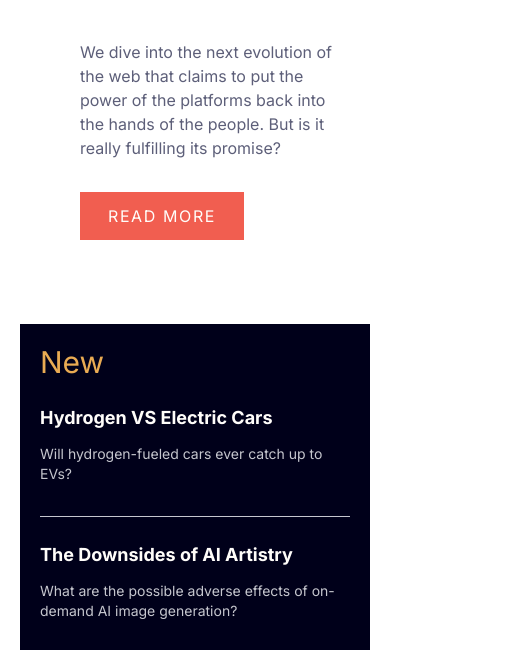
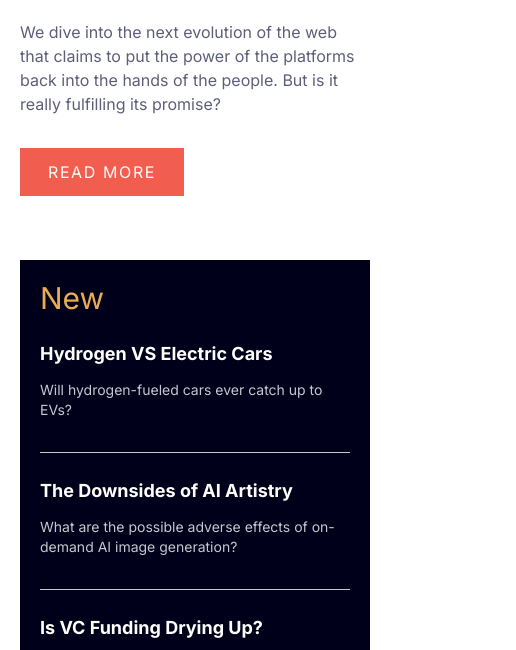
Before and after one commit to jjvega86/news-homepage-main, a website: page build/index.html in a window 390 px wide. Shown: the part 562-1212 px from the top of the page, 516 px wide, since content can reach past the window. Drawn offline with Linux system fonts and the light colour scheme.

Commit message:
🐛 FIX: Disruptions to mobile layout post-desktop layout

```diff
--- a/build/index.html
+++ b/build/index.html
@@ -19,7 +19,7 @@
     <link href="./css/style.css" rel="stylesheet" />
     <title>🏡 News Homepage</title>
   </head>
-  <body class="font-inter md:mx-12">
+  <body class="font-inter max-w-screen-xl mx-auto min-h-screen">
     <header>
       <nav class="p-6 flex justify-between">
         <img class="scale-75" src="./assets/images/logo.svg" alt="brand logo" />
@@ -59,7 +59,7 @@
           <h2 class="font-bold text-4xl mt-8 w-3/4 md:text-5xl md:w-1/3">
             The Bright Future of Web 3.0?
           </h2>
-          <div class="md:flex flex-col p-5 ml-10 md:w-2/3">
+          <div class="md:flex flex-col md:p-5 md:ml-10 md:w-2/3">
             <p class="mt-6 text-neutral-drk-gry-blue font-thin">
               We dive into the next evolution of the web that claims to put the
               power of the platforms back into the hands of the people. But is
@@ -75,7 +75,7 @@
       </section>
       <section
         id="new"
-        class="bg-neutral-vry-drk-blue text-neutral-white p-5 mb-14"
+        class="bg-neutral-vry-drk-blue text-neutral-white p-5 mb-14 flex flex-col justify-evenly"
       >
         <h2 class="text-primary-orange text-3xl font-medium mb-6">New</h2>
         <article class="mb-8">
@@ -113,7 +113,7 @@
           </p>
         </article>
       </section>
-      <section id="popular" class="col-span-3 flex gap-5">
+      <section id="popular" class="col-span-3 md:flex gap-5">
         <article class="flex mb-6 gap-6">
           <img
             class="max-h-44"
```
Also changed, not shown: build/css/style.css.
